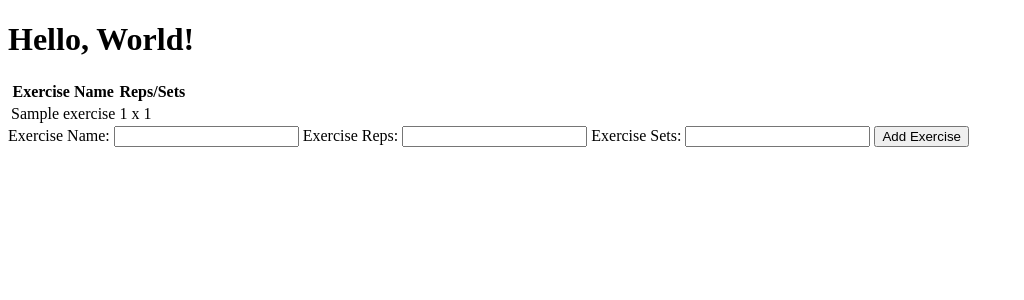
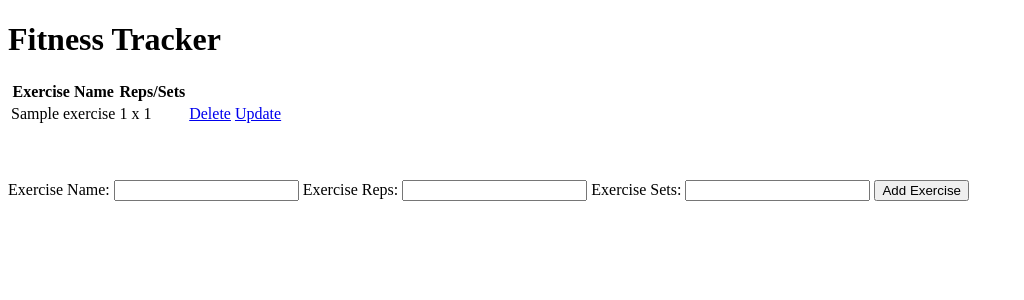
Before and after one commit to abmarney/fitness-tracker, a Flask app: page / in a window 1280 px wide. Shown: the top 300 px of the page, without its empty margins (0-1024 px from the left). Run offline with Flask 2, Linux system fonts and the light colour scheme; tables that the repository leaves empty hold one stand-in row (values such as "Sample post").

Commit message:
Exercise updatable and deletable

```diff
--- a/app.py
+++ b/app.py
@@ -4,16 +4,20 @@ from flask_sqlalchemy import SQLAlchemy
 app = Flask(__name__)
 app.config['SQLALCHEMY_DATABASE_URI'] = 'sqlite:///test.db'
 db = SQLAlchemy(app)
+exercise_count = 0
 
 class Exercise(db.Model):
     name = db.Column(db.String(200), primary_key=True)
     reps = db.Column(db.Integer)
     sets = db.Column(db.Integer)
+    #id = db.Column(db.Integer)
     def __repr__(self):
         return self.name
 
 class Workout(db.Model):
     name = db.Column(db.String(200), primary_key=True)
+    #routine = [Exercise()]
+    #count = len(routine)
     def __repr__(self):
         return self.name
 
@@ -35,5 +39,33 @@ def index():
         exercises=Exercise.query.order_by(Exercise.name).all()
         return render_template('index.html', exercises=exercises)
 
+@app.route('/delete/Exercise/<string:name>')
+def exercise_delete(name):
+    exercise_to_delete = Exercise.query.get_or_404(name)
+
+    try:
+        db.session.delete(exercise_to_delete)
+        db.session.commit()
+        return redirect('/')
+    except:
+        return 'There was a problem deletingg this exercise.'
+
+@app.route('/update/Exercise/<string:name>', methods=['POST','GET'])
+def exercise_update(name):
+    exercise_to_update = Exercise.query.get_or_404(name)
+
+    if request.method == 'POST':
+        exercise_to_update.name = request.form['name']
+        exercise_to_update.reps = request.form['reps']
+        exercise_to_update.sets = request.form['sets']
+
+        try:
+            db.session.commit()
+            return redirect('/')
+        except:
+            return 'There was an issue updating this exercise.'
+    else:
+        return render_template('update.html', exercise=exercise_to_update)
+
 if __name__ == "__main__":
     app.run(debug=True)
--- a/templates/index.html
+++ b/templates/index.html
@@ -6,7 +6,7 @@
 
 {% block body %}
 <div class="content">
-    <h1>Hello, World!</h1>
+    <h1>Fitness Tracker</h1>
     {% if exercises|length < 1 %}
     <h4>There are no exercises, create one!</h4>
     {% else %}
@@ -19,10 +19,17 @@
             <tr>
                 <td>{{ exercise.name }}</td>
                 <td>{{ exercise.reps }} x {{ exercise.sets }}</td>
+                <td>
+                    <a href="/delete/Exercise/{{exercise.name}}">Delete</a>
+                    <a href="/update/Exercise/{{exercise.name}}">Update</a>
+                </td>
             </tr>
         {% endfor %}
     </table>
     {% endif %}
+    <br>
+    <br>
+    <br>
     <form action="/" method="POST">
         <label for="name">Exercise Name:</label>
         <input type="text" name="name" id="name">
```
Also changed, not shown: templates/update.html (added, +18 -0 lines).
